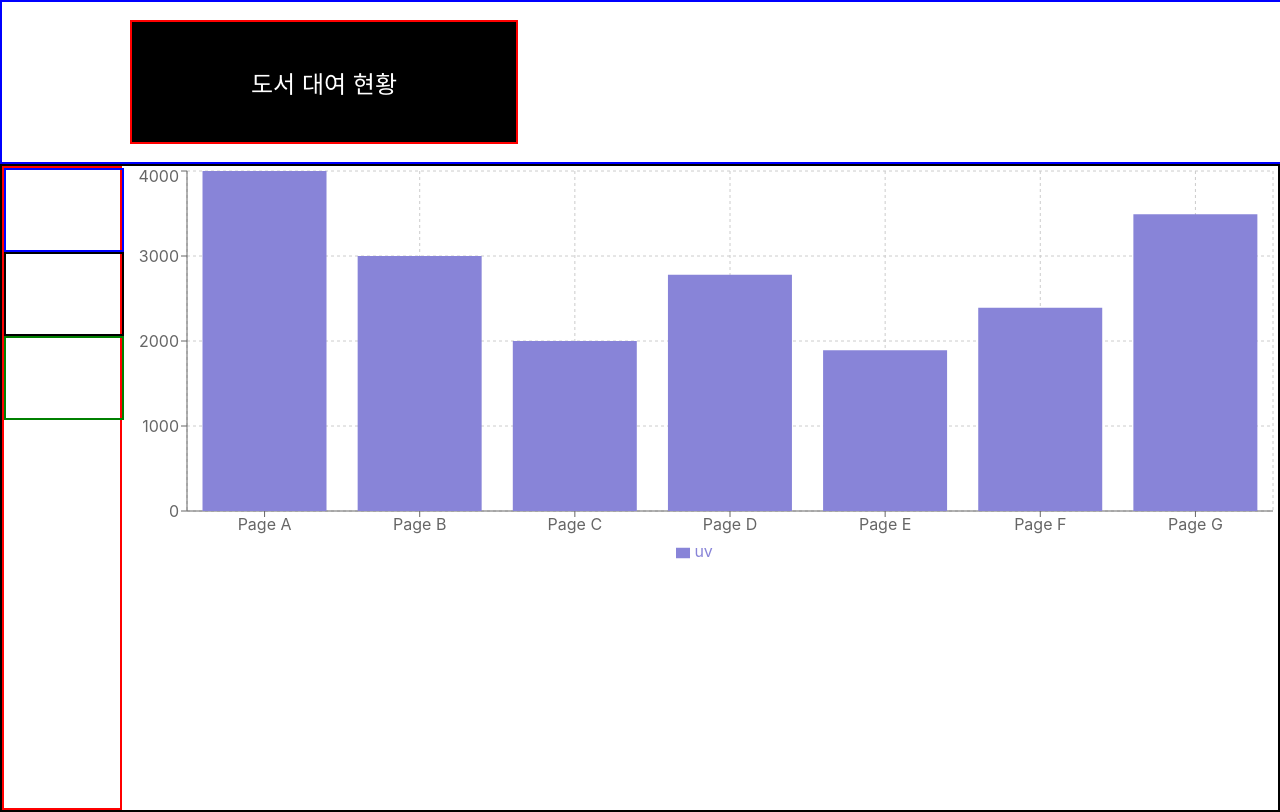
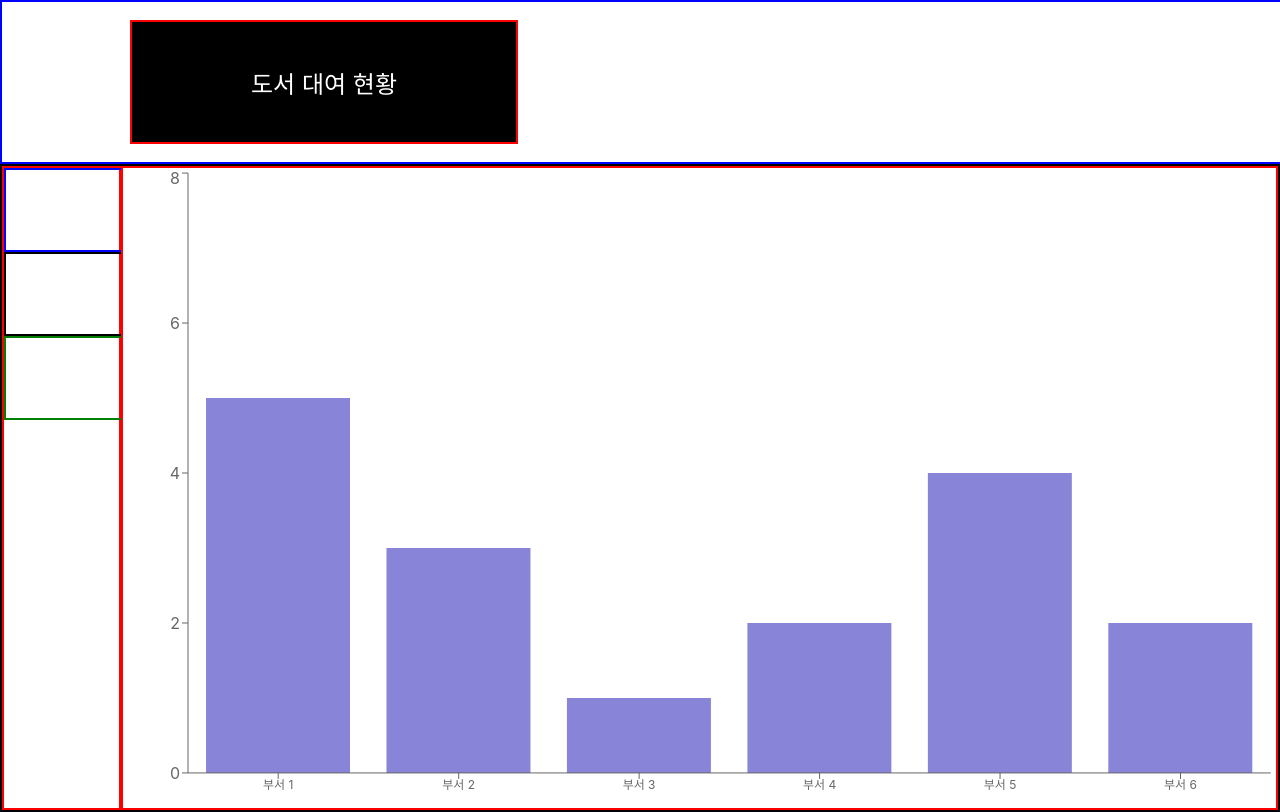
Before and after one commit to jaeho13/Library, a React (Create React App) app in the folder library/src/main/frontend/: page /admin/rent in a window 1280 px wide. Built offline with nearby package versions, Linux system fonts and the light colour scheme.

Commit message:
"0705 jaeho 차트 디자인 연습"

```diff
--- a/library/src/main/frontend/src/components/admin/chart/PracChart.jsx
+++ b/library/src/main/frontend/src/components/admin/chart/PracChart.jsx
@@ -5,67 +5,53 @@ import {
     CartesianGrid, Tooltip,
     Legend, ResponsiveContainer
 } from 'recharts';
+import styled from 'styled-components';
 
 const data = [
     {
-        name: 'Page A',
-        uv: 4000,
-        pv: 2400,
-        amt: 2400,
+        name: "부서 1",
+        num: 5
     },
     {
-        name: 'Page B',
-        uv: 3000,
-        pv: 1398,
-        amt: 2210,
+        name: "부서 2",
+        num: 3
     },
     {
-        name: 'Page C',
-        uv: 2000,
-        pv: 9800,
-        amt: 2290,
+        name: "부서 3",
+        num: 1
     },
     {
-        name: 'Page D',
-        uv: 2780,
-        pv: 3908,
-        amt: 2000,
+        name: "부서 4",
+        num: 2
+    }
+    ,
+    {
+        name: "부서 5",
+        num: 4
     },
     {
-        name: 'Page E',
-        uv: 1890,
-        pv: 4800,
-        amt: 2181,
-    },
-    {
-        name: 'Page F',
-        uv: 2390,
-        pv: 3800,
-        amt: 2500,
-    },
-    {
-        name: 'Page G',
-        uv: 3490,
-        pv: 4300,
-        amt: 2100,
-    },
+        name: "부서 6",
+        num: 2
+    }
 ];
-
 const PracChart = () => {
     return (
-        <div style={{ width: '100%', height: 400 }}>
-            <ResponsiveContainer>
+        <BarChartSize>
+            <ResponsiveContainer width="100%" height="100%">
                 <BarChart data={data}>
-                    <CartesianGrid strokeDasharray="3 3" />
-                    <XAxis dataKey="name" />
+                    <Bar dataKey="num" fill="#8884d8" />
+                    <XAxis dataKey="name" tick={{ fontSize: 12 }} />
                     <YAxis />
-                    <Tooltip />
-                    <Legend />
-                    <Bar dataKey="uv" fill="#8884d8" />
                 </BarChart>
             </ResponsiveContainer>
-        </div>
+        </BarChartSize>
     );
 }
 
 export default PracChart;
+
+const BarChartSize = styled.div`
+    width: 100%;
+    /* height: 30vh; */
+    border: 2px solid red;
+`
```
